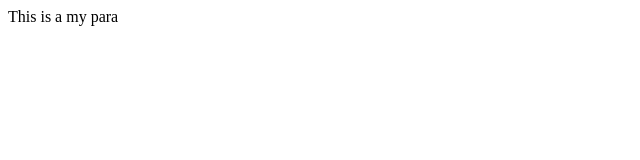
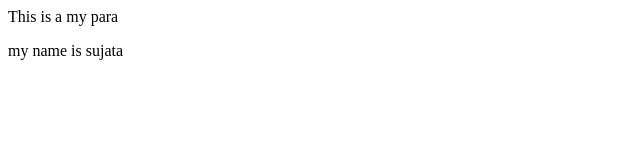
Before and after one commit to Suja-ta-kumari/lastRepo, a plain HTML site: page index.html in a window 1280 px wide. Shown: the whole page, without its empty margins (0-640 px from the left). Drawn offline with Linux system fonts and the light colour scheme.

Commit message:
Add new feature

```diff
--- a/index.html
+++ b/index.html
@@ -1 +1,2 @@
 <p>This is a my para</p>
+<p>my name is sujata</p>
```
